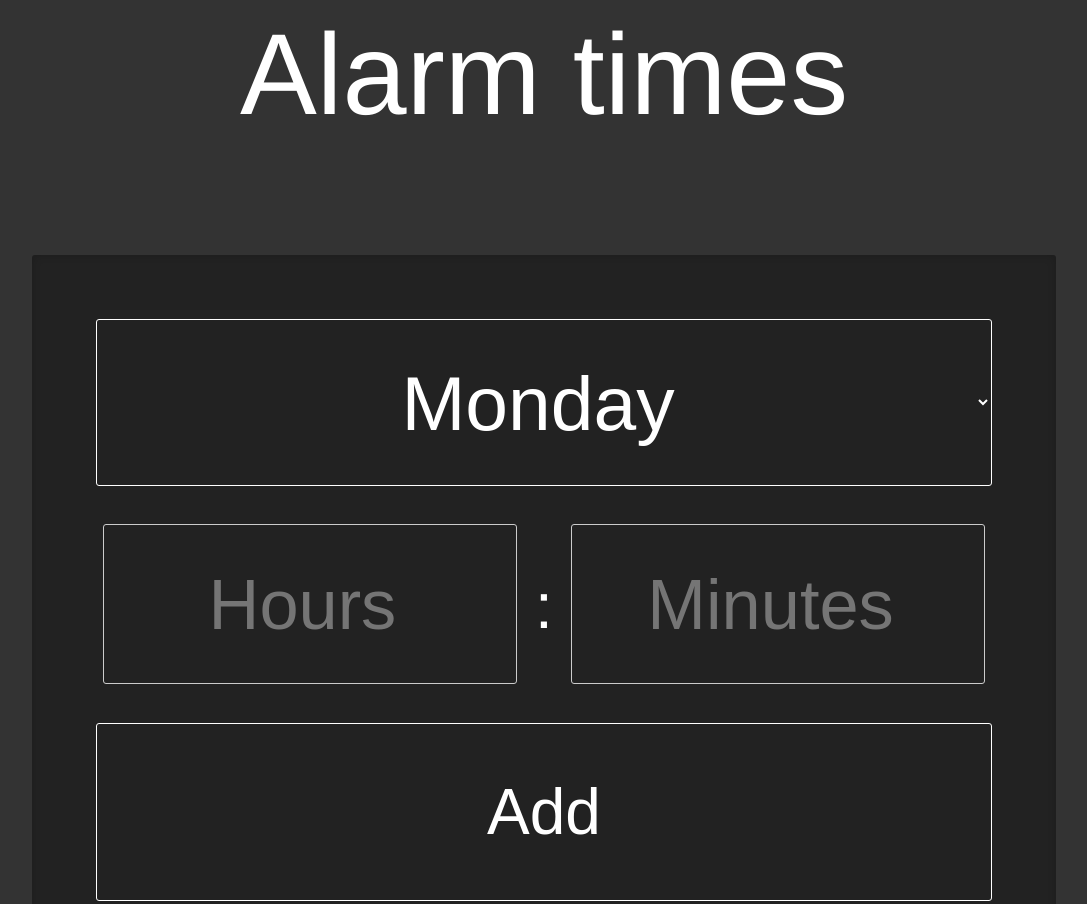
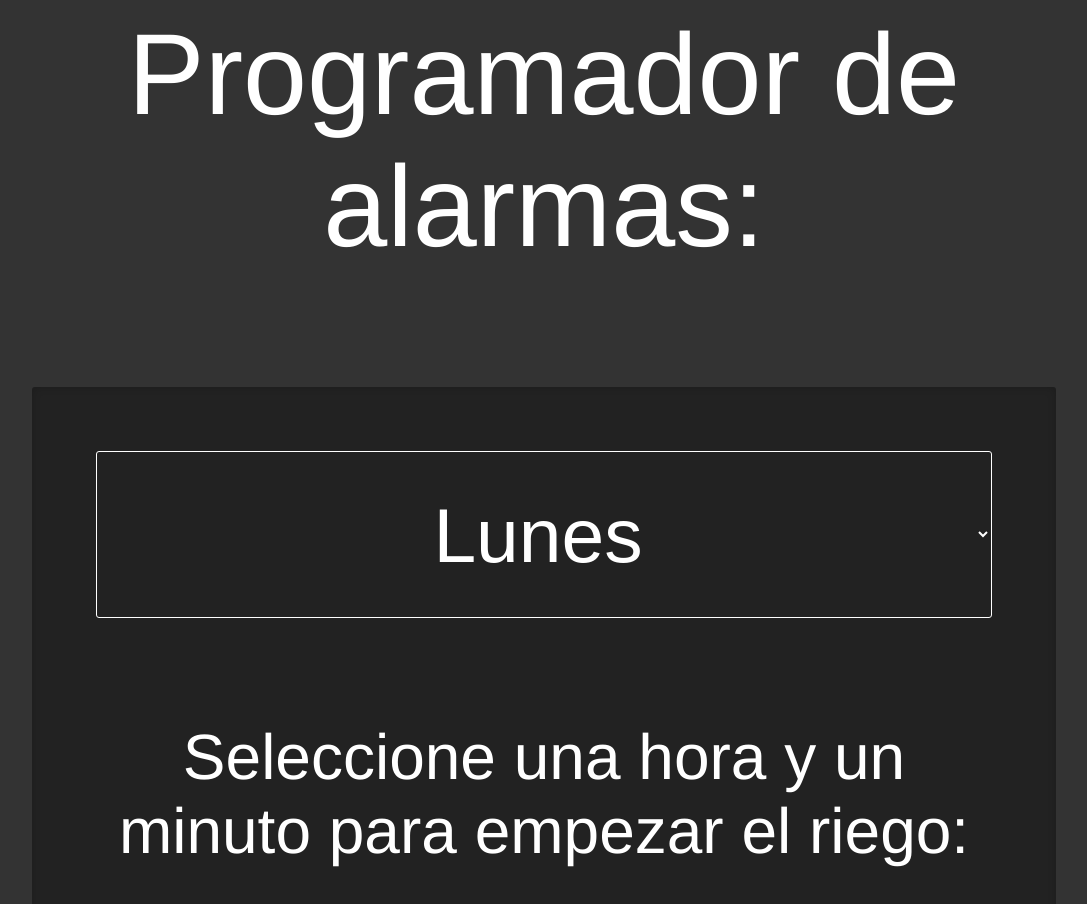
Before and after one commit to Kaziuz/backendUIAlarmas, a plain HTML site: page data/index.html in a window 1280 px wide. Shown: the top 904 px of the page, without its empty margins (96-1183 px from the left). Drawn offline with nearby package versions, Linux system fonts and the light colour scheme; no server answers.

Commit message:
modifico archivo index.html con nombres en español y añadiendo campo para ingresar los minutos de riego

```diff
--- a/data/index.html
+++ b/data/index.html
@@ -1,25 +1,28 @@
 <!DOCTYPE html>
 <html>
 	<head>
+		<meta charset="utf-8">
 		<script src="https://ajax.googleapis.com/ajax/libs/jquery/2.1.4/jquery.min.js"></script>
 		<link rel="stylesheet" href="styles.css">
 		<script src="scripts.js"></script>
 		<title>Light Alarm Clock</title>
 	</head>
 	<body>
-		<a id="heading" href="index.html">Alarm times</a>
+		<a id="heading" href="index.html">Programador de alarmas: </a>
 		<table id="alarmlist"></table>
 		<div id="addtime">
 			<select id="dow">
-				<option value="1">Monday</option>
-				<option value="2">Tuesday</option>
-				<option value="3">Wednesday</option>
-				<option value="4">Thursday</option>
-				<option value="5">Friday</option>
-				<option value="6">Saturday</option>
-				<option value="7">Sunday</option>
+				<option value="1">Lunes</option>
+				<option value="2">Martes</option>
+				<option value="3">Miercoles</option>
+				<option value="4">Jueves</option>
+				<option value="5">Viernes</option>
+				<option value="6">Sabado</option>
+				<option value="7">Domingo</option>
 			</select>
+			<p>Seleccione una hora y un minuto para empezar el riego:</p>
 			<input type="number" placeholder="Hours" id="hours"> : <input type="number" placeholder="Minutes" id="minutes">
+			<input type="number" placeholder="Minutos" id="triegomin"> : <span>Minutos</span>
 			<input type="button" value="Add" id="add">
 		</div>
 	</body>
```
